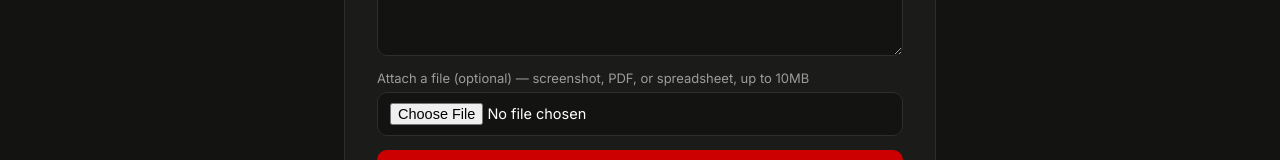
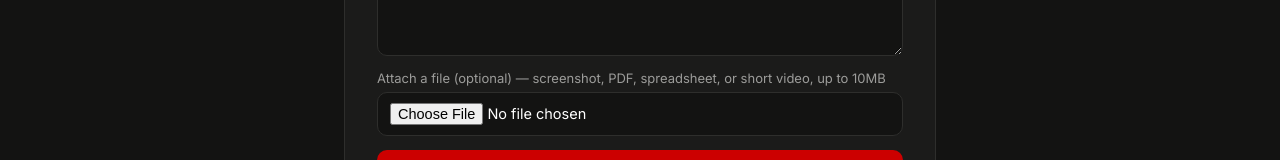
Before and after one commit to maplesheetco/maplesheet-website, a React (Vite) app: page /contact in a window 1280 px wide. Shown: the part 528-688 px from the top of the page. Built offline with nearby package versions, Linux system fonts and the light colour scheme.

Commit message:
Enhance file attachment options in Contact page
Updated file attachment instructions and accepted file types.

```diff
--- a/src/pages/Contact.jsx
+++ b/src/pages/Contact.jsx
@@ -119,12 +119,12 @@ export default function Contact() {
 
               <div>
                 <label htmlFor="ml-attachment" style={{ display: "block", fontSize: 13, color: B.grayLight, marginBottom: 6 }}>
-                  Attach a file (optional) — screenshot, PDF, or spreadsheet, up to 10MB
+                  Attach a file (optional) — screenshot, PDF, spreadsheet, or short video, up to 10MB
                 </label>
                 <input
                   id="ml-attachment" ref={fileInputRef} className="ml-input" type="file" name="attachment"
                   onChange={handleFileChange}
-                  accept="image/*,.pdf,.doc,.docx,.xls,.xlsx,.csv,.txt"
+                  accept="image/*,video/*,.pdf,.doc,.docx,.xls,.xlsx,.csv,.txt,.mp4,.mpeg,.mpg,.mov"
                   style={{ padding: "10px 12px" }}
                 />
                 {file && !fileError && (
```
